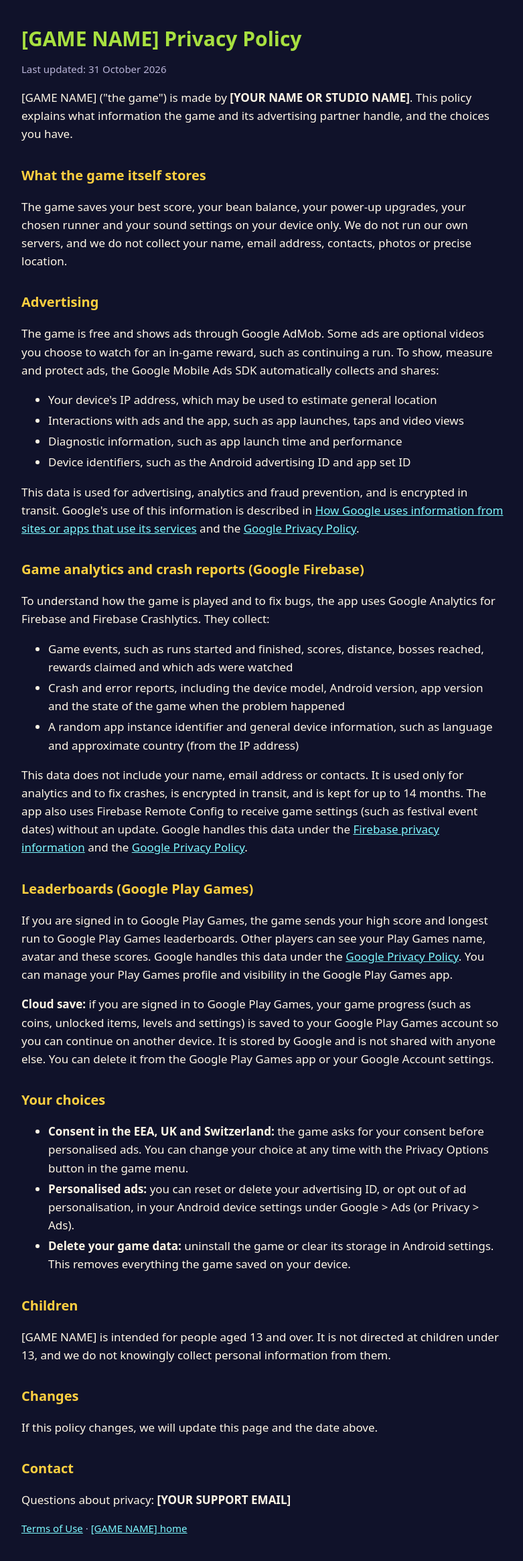
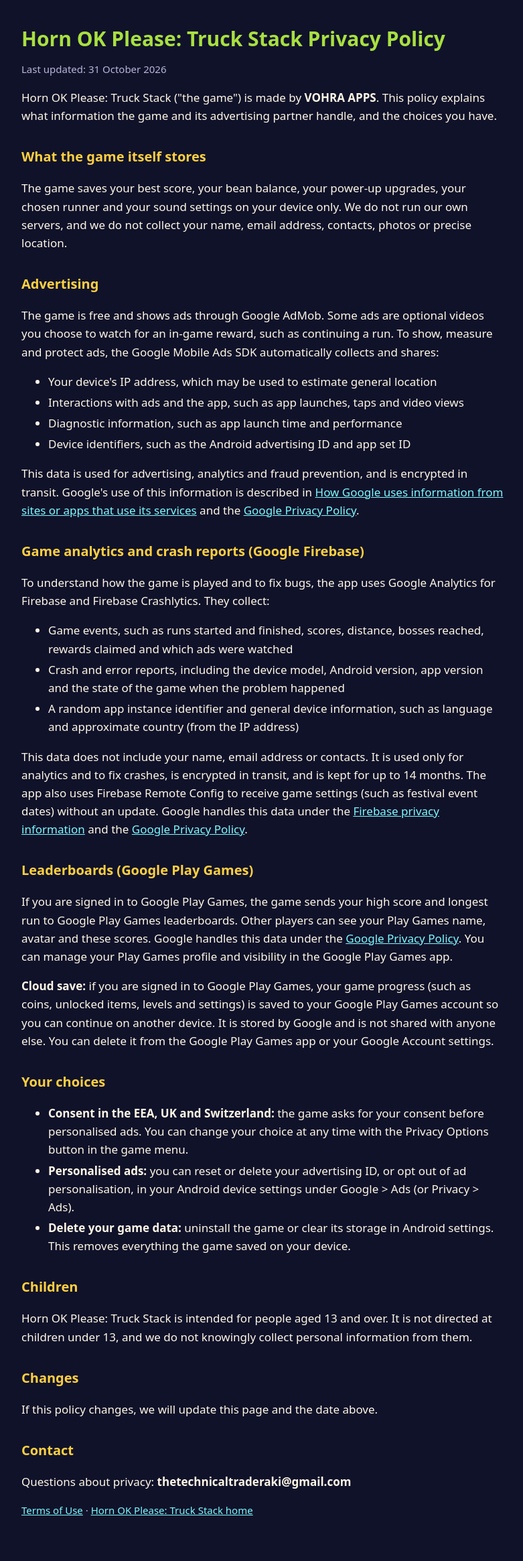
Before and after one commit to VOHRA-APPS/hornokplease, a plain HTML site: page privacy-policy.html in a window 1280 px wide. Shown: the whole page at 67% size, without its empty margins (248-1029 px from the left). Drawn offline with Linux system fonts and the light colour scheme.

Commit message:
Update privacy-policy.html

```diff
--- a/privacy-policy.html
+++ b/privacy-policy.html
@@ -3,7 +3,7 @@
 <head>
 <meta charset="utf-8">
 <meta name="viewport" content="width=device-width, initial-scale=1">
-<title>[GAME NAME] Privacy Policy</title>
+<title>Horn OK Please: Truck Stack Privacy Policy</title>
 <style>
   body{margin:0;background:#10122a;color:#fff7e6;font:17px/1.6 system-ui,-apple-system,"Segoe UI",sans-serif;}
   main{max-width:720px;margin:0 auto;padding:40px 20px 64px;}
@@ -15,10 +15,10 @@
 </head>
 <body>
 <main>
-<h1>[GAME NAME] Privacy Policy</h1>
+<h1>Horn OK Please: Truck Stack Privacy Policy</h1>
 <p class="muted">Last updated: 31 October 2026</p>
 
-<p>[GAME NAME] ("the game") is made by <strong>[YOUR NAME OR STUDIO NAME]</strong>. This policy explains what information the game and its advertising partner handle, and the choices you have.</p>
+<p>Horn OK Please: Truck Stack ("the game") is made by <strong>VOHRA APPS</strong>. This policy explains what information the game and its advertising partner handle, and the choices you have.</p>
 
 <h2>What the game itself stores</h2>
 <p>The game saves your best score, your bean balance, your power-up upgrades, your chosen runner and your sound settings on your device only. We do not run our own servers, and we do not collect your name, email address, contacts, photos or precise location.</p>
@@ -54,14 +54,14 @@
 </ul>
 
 <h2>Children</h2>
-<p>[GAME NAME] is intended for people aged 13 and over. It is not directed at children under 13, and we do not knowingly collect personal information from them.</p>
+<p>Horn OK Please: Truck Stack is intended for people aged 13 and over. It is not directed at children under 13, and we do not knowingly collect personal information from them.</p>
 
 <h2>Changes</h2>
 <p>If this policy changes, we will update this page and the date above.</p>
 
 <h2>Contact</h2>
-<p>Questions about privacy: <strong>[YOUR SUPPORT EMAIL]</strong></p>
-<p class="muted"><a href="terms.html">Terms of Use</a> · <a href="index.html">[GAME NAME] home</a></p>
+<p>Questions about privacy: <strong>thetechnicaltraderaki@gmail.com</strong></p>
+<p class="muted"><a href="terms.html">Terms of Use</a> · <a href="index.html">Horn OK Please: Truck Stack home</a></p>
 </main>
 </body>
 </html>
```
